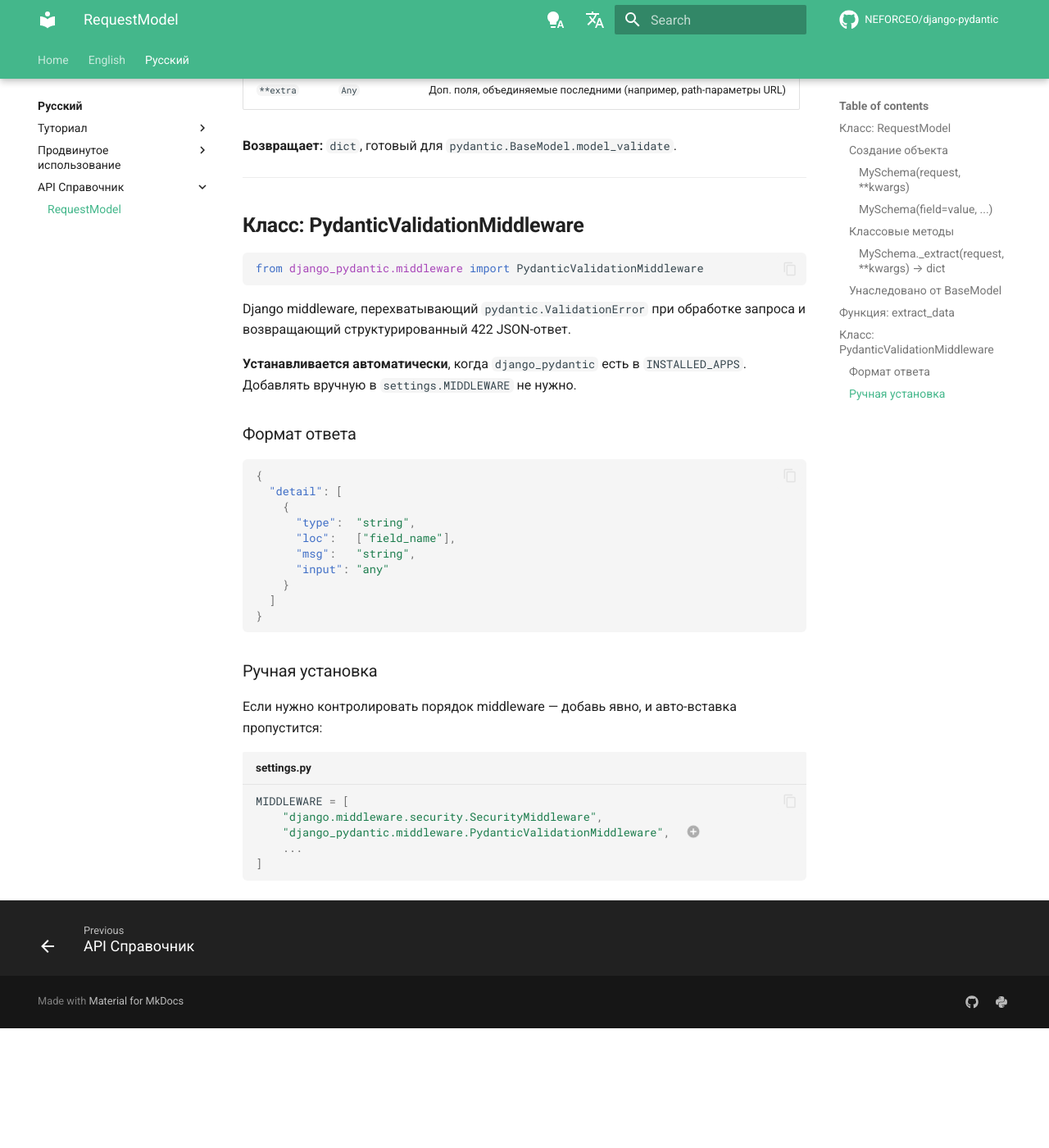
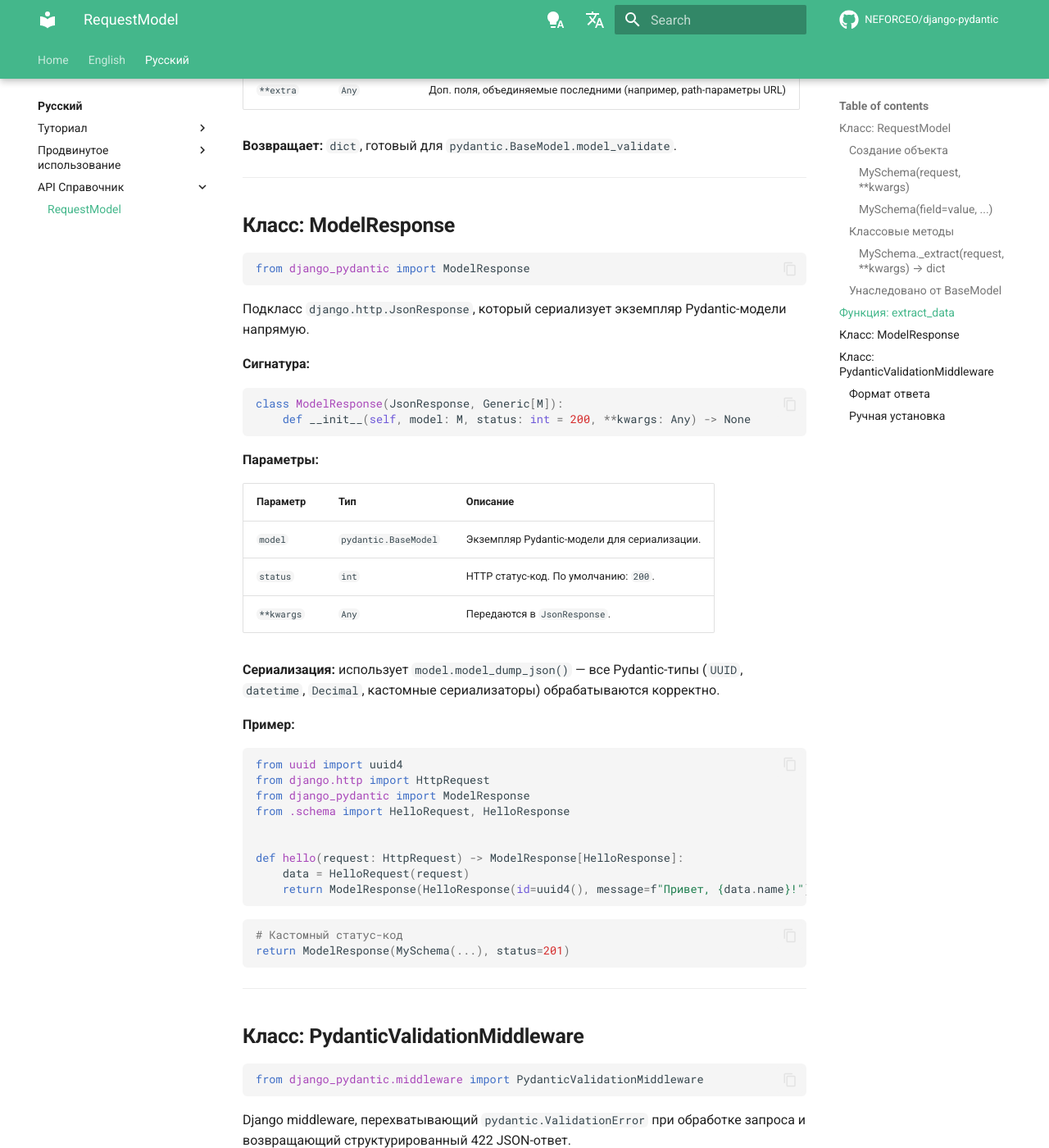
Before and after one commit to NEFORCEO/django-pydantic, an MkDocs documentation site: the page built from docs/ru/reference/request-model.md, in a window 1280 px wide and 1400 px high, scrolled down 2502 px. Shown: the whole window at 82% size. Built offline with MkDocs 1.6.1 and Material for MkDocs 9.7.7, drawn with Linux system fonts in a browser that asks for light colours; comment, search, counter and statistics services are not loaded; before the commit the page ends 3756 px from its top, so only the background shows below that.

Commit message:
docs: update request-model.md

````diff
--- a/docs/ru/reference/request-model.md
+++ b/docs/ru/reference/request-model.md
@@ -105,6 +105,52 @@ def extract_data(request: HttpRequest, **extra: Any) -> dict
 
 ---
 
+## Класс: ModelResponse
+
+```python
+from django_pydantic import ModelResponse
+```
+
+Подкласс `django.http.JsonResponse`, который сериализует экземпляр Pydantic-модели напрямую.
+
+**Сигнатура:**
+
+```python
+class ModelResponse(JsonResponse, Generic[M]):
+    def __init__(self, model: M, status: int = 200, **kwargs: Any) -> None
+```
+
+**Параметры:**
+
+| Параметр | Тип | Описание |
+|----------|-----|---------|
+| `model` | `pydantic.BaseModel` | Экземпляр Pydantic-модели для сериализации. |
+| `status` | `int` | HTTP статус-код. По умолчанию: `200`. |
+| `**kwargs` | `Any` | Передаются в `JsonResponse`. |
+
+**Сериализация:** использует `model.model_dump_json()` — все Pydantic-типы (`UUID`, `datetime`, `Decimal`, кастомные сериализаторы) обрабатываются корректно.
+
+**Пример:**
+
+```python
+from uuid import uuid4
+from django.http import HttpRequest
+from django_pydantic import ModelResponse
+from .schema import HelloRequest, HelloResponse
+
+
+def hello(request: HttpRequest) -> ModelResponse[HelloResponse]:
+    data = HelloRequest(request)
+    return ModelResponse(HelloResponse(id=uuid4(), message=f"Привет, {data.name}!"))
+```
+
+```python
+# Кастомный статус-код
+return ModelResponse(MySchema(...), status=201)
+```
+
+---
+
 ## Класс: PydanticValidationMiddleware
 
 ```python
````
